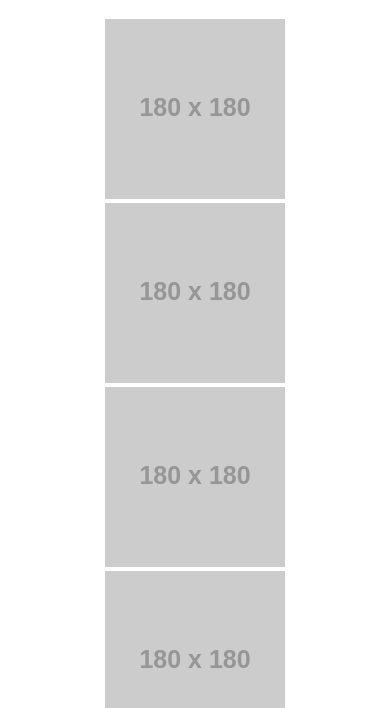
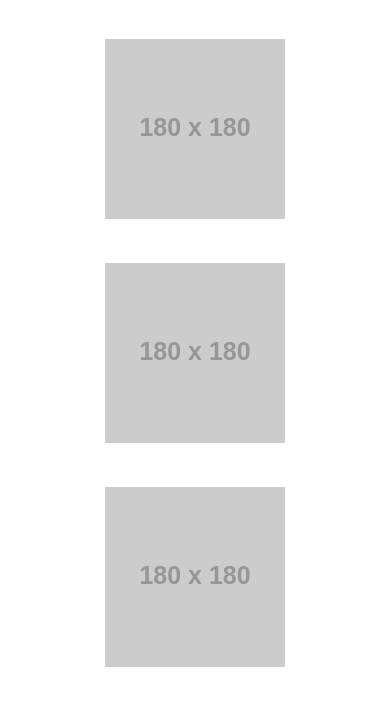
Before and after one commit to Niraj-Amatya/review-website, a plain HTML site: page index.html in a window 390 px wide. Shown: the part 95-803 px from the top of the page. Drawn offline with Linux system fonts and the light colour scheme; placeholder pictures from the web are drawn by us.

Commit message:
changed mobile look

```diff
--- a/src/_blogcontaner.scss
+++ b/src/_blogcontaner.scss
@@ -1,7 +1,11 @@
 #blog-container {
     display: flex;
-    flex-direction: column;
-    align-items: center;
 
+    flex-wrap: wrap;
+    justify-content: center;
+
+    a {
+        margin: 20px;
+    }
 
 }
```
Also changed, not shown: src/main.css, 1 other file.
